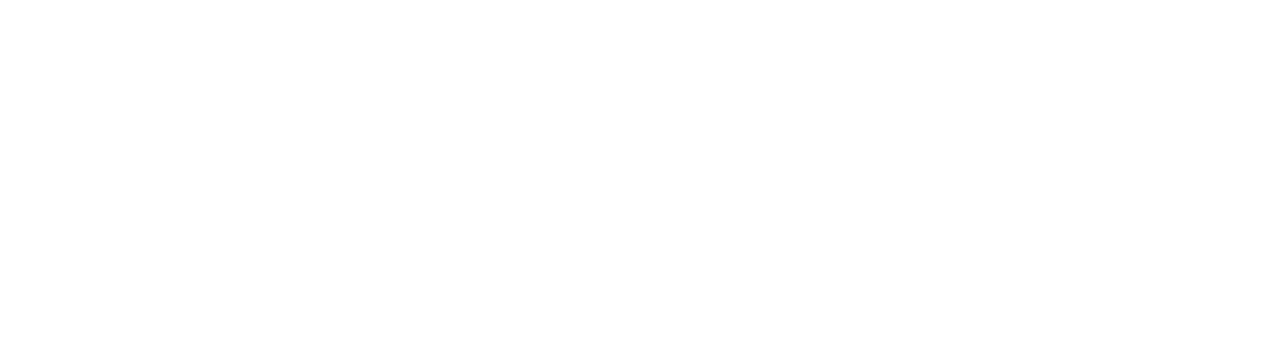
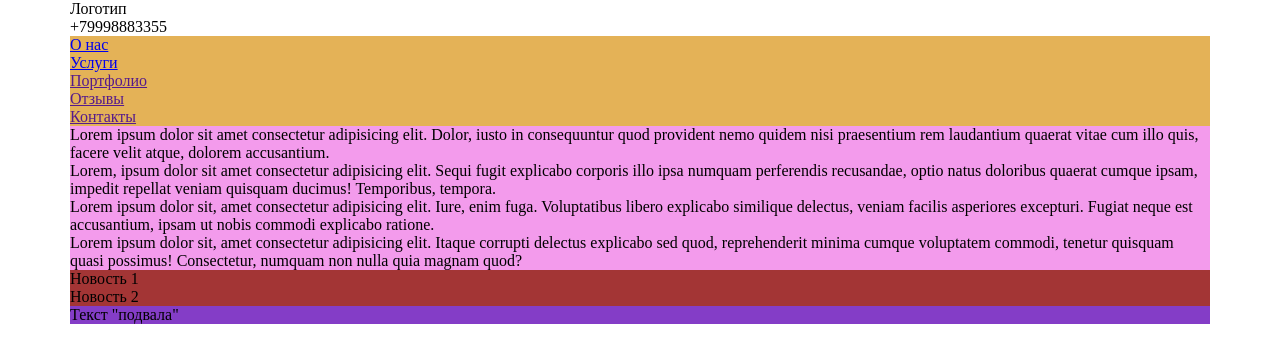
Before and after one commit to Iren1Paramonova/base_1, a plain HTML site: page blockLayout/index.html in a window 1280 px wide. Drawn offline with Linux system fonts and the light colour scheme.

Commit message:
08/11 22*13

```diff
--- a/blockLayout/index.html
+++ b/blockLayout/index.html
@@ -8,6 +8,51 @@
     <link rel="stylesheet" href="./style.css" />
   </head>
   <body>
-    <div class="container"></div>
+    <div class="container">
+      <header>
+        <div class="logo">Логотип</div>
+        <div class="contacts">+79998883355</div>
+      </header>
+      <nav class="main-menu">
+        <ul class="main-menu-list">
+          <li><a href="#">О нас</a></li>
+          <li><a href="#">Услуги</a></li>
+          <li><a href="">Портфолио</a></li>
+          <li><a href="">Отзывы</a></li>
+          <li><a href="">Контакты</a></li>
+        </ul>
+      </nav>
+      <section>
+        <div class="section-item">
+          Lorem ipsum dolor sit amet consectetur adipisicing elit. Dolor, iusto
+          in consequuntur quod provident nemo quidem nisi praesentium rem
+          laudantium quaerat vitae cum illo quis, facere velit atque, dolorem
+          accusantium.
+        </div>
+        <div class="section-item">
+          Lorem, ipsum dolor sit amet consectetur adipisicing elit. Sequi fugit
+          explicabo corporis illo ipsa numquam perferendis recusandae, optio
+          natus doloribus quaerat cumque ipsam, impedit repellat veniam quisquam
+          ducimus! Temporibus, tempora.
+        </div>
+        <div class="section-item">
+          Lorem ipsum dolor sit, amet consectetur adipisicing elit. Iure, enim
+          fuga. Voluptatibus libero explicabo similique delectus, veniam facilis
+          asperiores excepturi. Fugiat neque est accusantium, ipsam ut nobis
+          commodi explicabo ratione.
+        </div>
+        <div class="section-item">
+          Lorem ipsum dolor sit, amet consectetur adipisicing elit. Itaque
+          corrupti delectus explicabo sed quod, reprehenderit minima cumque
+          voluptatem commodi, tenetur quisquam quasi possimus! Consectetur,
+          numquam non nulla quia magnam quod?
+        </div>
+      </section>
+      <aside class="sidebar-right">
+        <div class="news">Новость 1</div>
+        <div class="news">Новость 2</div>
+      </aside>
+      <footer>Текст "подвала"</footer>
+    </div>
   </body>
 </html>
--- a/blockLayout/style.css
+++ b/blockLayout/style.css
@@ -0,0 +1,38 @@
+/* общие стили  */
+body {
+  margin: 0;
+}
+ul {
+  margin: 0;
+  padding: 0;
+}
+.container {
+  width: 1140px;
+  margin: 0 auto;
+}
+/*стили головы*/
+header {
+  background: #fff;
+}
+/*стили навигации*/
+.main-menu {
+  background: rgb(228, 178, 87);
+}
+.main-menu-list {
+  list-style: none;
+}
+/*стили контента*/
+section {
+  background: rgb(73, 233, 206);
+}
+.section-item {
+  background: rgb(243, 155, 236);
+}
+/*стили сайдбара*/
+.sidebar-right {
+  background: rgb(163, 53, 53);
+}
+/*стили подвала*/
+footer {
+  background: rgb(132, 61, 199);
+}
```
